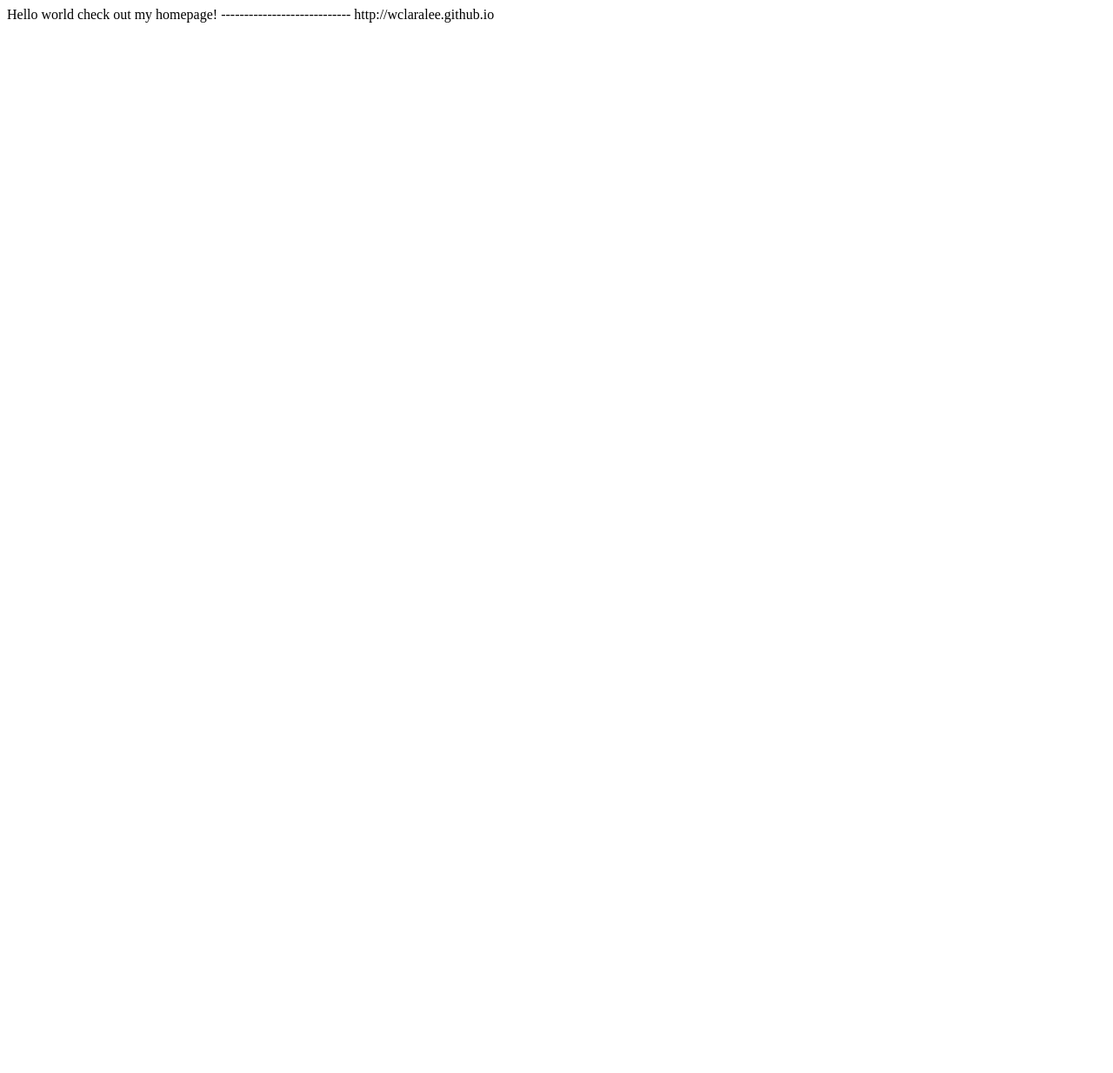
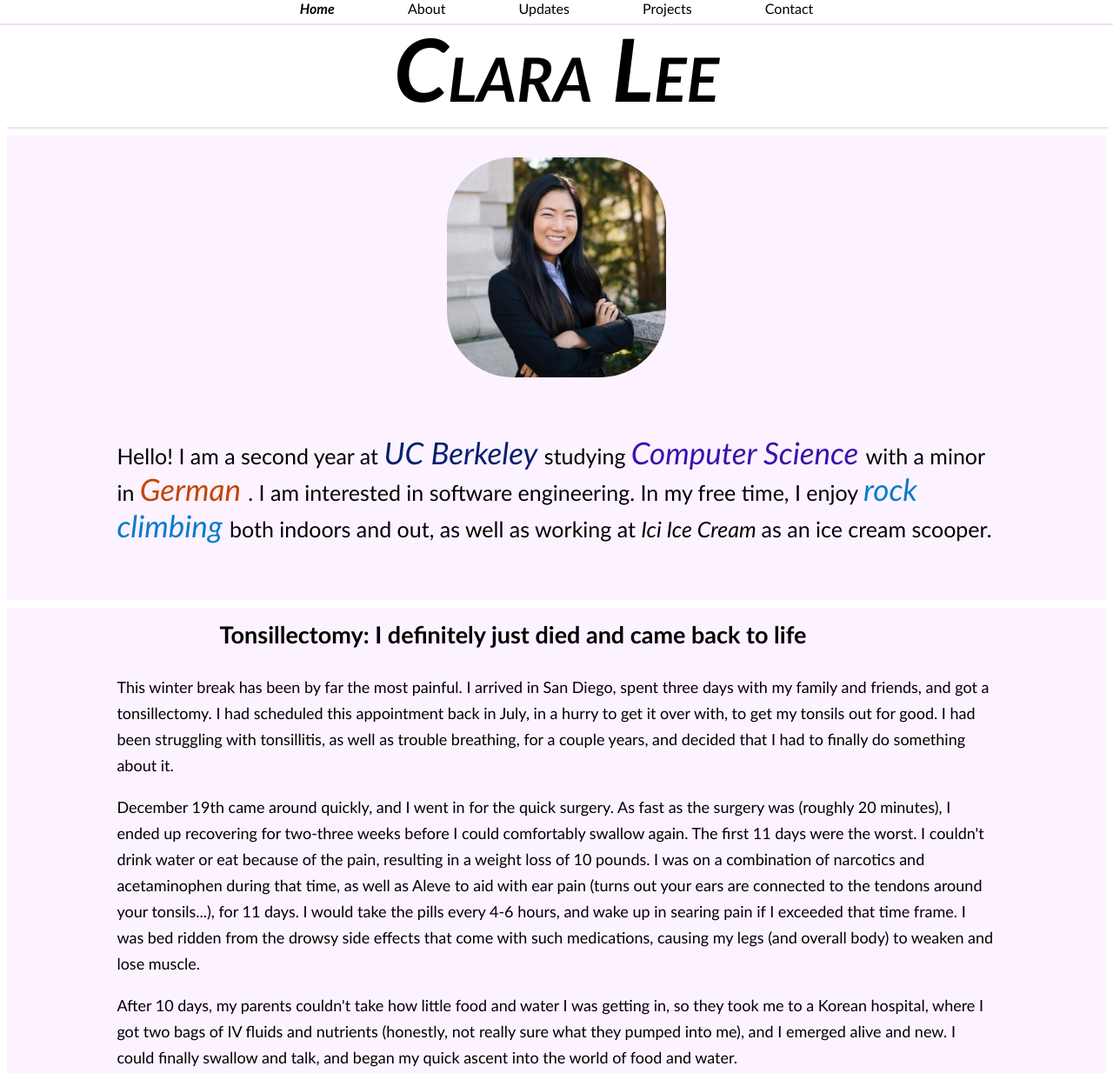
Before and after one commit to wclaralee/wclaralee, a plain HTML site: page index.html in a window 1280 px wide. Shown: the top 1234 px of the page at 87% size. Before the commit the page ends 800 px from the top, so only its background shows below. Drawn offline with Linux system fonts and the light colour scheme.

Commit message:
index.html added

```diff
--- a/index.html
+++ b/index.html
@@ -1,5 +1,88 @@
-Hello world check out my homepage!
+<!DOCTYPE html>
+<html>
+	<head>
+		<title>clara?</title>
+		<link rel ="stylesheet" type="text/css" href="styles.css"/>
+	</head>
+
+	<body>
+
+			<div id="nav-tabs" class="nav-bar">
+					<a class = "selected" href = "" >Home</a>
+					<a href ="#about">About</a>
+					<a href="#updates">Updates</a>
+					<a href="#proj">Projects</a>
+					<a href="#contact">Contact</a>
+				<HR id="nav-align" WIDTH=100% color = #f4dcf7>
+			</div>
 
 
-----------------------------
-http://wclaralee.github.io
+
+
+			<div id="header">
+				<h1> Clara Lee </h1>
+
+			</div>
+
+
+			<HR width=100% color = #f4dcf7>
+
+
+			<div id="content">
+
+				<section id="about">
+					<img src="img/headshot.jpg" id="headshot" width="170px" alt="headshot"/>
+					<div id = "ab-txt">
+						Hello! I am a second year at <em id="school"> UC Berkeley </em> studying <em id="major"> Computer Science </em> with a minor in <em id="german"> German </em>. I am interested in software engineering. In my free time, I enjoy <em id="rock-climb"> rock climbing </em> both indoors and out, as well as working at <i>Ici Ice Cream </i>as an ice cream scooper.
+
+					</div>
+
+				</section>
+
+				<section id="updates">
+					<div id="post-txt">
+					<h2 id="head">Tonsillectomy: I definitely just died and came back to life</h2>
+
+					<p> This winter break has been by far the most painful. I arrived in San Diego, spent three days with my family and friends, and got a tonsillectomy. I had scheduled this appointment back in July, in a hurry to get it over with, to get my tonsils out for good. I had been struggling with tonsillitis, as well as trouble breathing, for a couple years, and decided that I had to finally do something about it.
+					</p>
+					<p> December 19th came around quickly, and I went in for the quick surgery. As fast as the surgery was (roughly 20 minutes), I ended up recovering for two-three weeks before I could comfortably swallow again. The first 11 days were the worst. I couldn't drink water or eat because of the pain, resulting in a weight loss of 10 pounds. I was on a combination of narcotics and acetaminophen during that time, as well as Aleve to aid with ear pain (turns out your ears are connected to the tendons around your tonsils...), for 11 days. I would take the pills every 4-6 hours, and wake up in searing pain if I exceeded that time frame. I was bed ridden from the drowsy side effects that come with such medications, causing my legs (and overall body) to weaken and lose muscle. </p>
+					<p>After 10 days, my parents couldn't take how little food and water I was getting in, so they took me to a Korean hospital, where I got two bags of IV fluids and nutrients (honestly, not really sure what they pumped into me), and I emerged alive and new. I could finally swallow and talk, and began my quick ascent into the world of food and water.
+					 </p>
+					 <p> After getting off of the narcotics on day 13, I was able to drive around and try to live up the rest of my winter break, despite my lack of energy, muscles to walk around with, and voice. I slowly began eating the foods I had wanted to eat when bedridden (when I had watched every single Tasty video that exists...).
+					 </p>
+					 <p> Now that I'm almost completely healed, I have met up with friends, eaten food (albeit only a little, considering my shrunken stomach), and successfully slept without waking up from lack of breath. I'm hoping that as the days go on, the horrible aftermath of the surgery will be worth the pain.
+					 </p>
+					 <p> I definitely do not recommend getting the surgery when you don't have a lot of time to just be dead, because functioning when on all the medication, and when lacking actual energy, is near impossible. Good luck to anyone out there who needs to get the surgery...I'm sure it'll be worth it in the end.
+					 </p>
+					</div>
+				</section>
+
+
+
+				<section id="proj">
+					<h3> Projects that I have worked on:</h3>
+					<div id="gitlet">
+					</div>
+					<div id="website">
+					</div>
+					<div id=""
+
+
+				</section>
+
+			</div>
+			<div id="contact-info">
+				<section id="contact">
+
+				</section>
+			</div>
+
+
+			<div id="footer">
+				Copyright &copy; 2017 Clara Lee
+			</div>
+
+
+	</body>
+
+</html>
```
